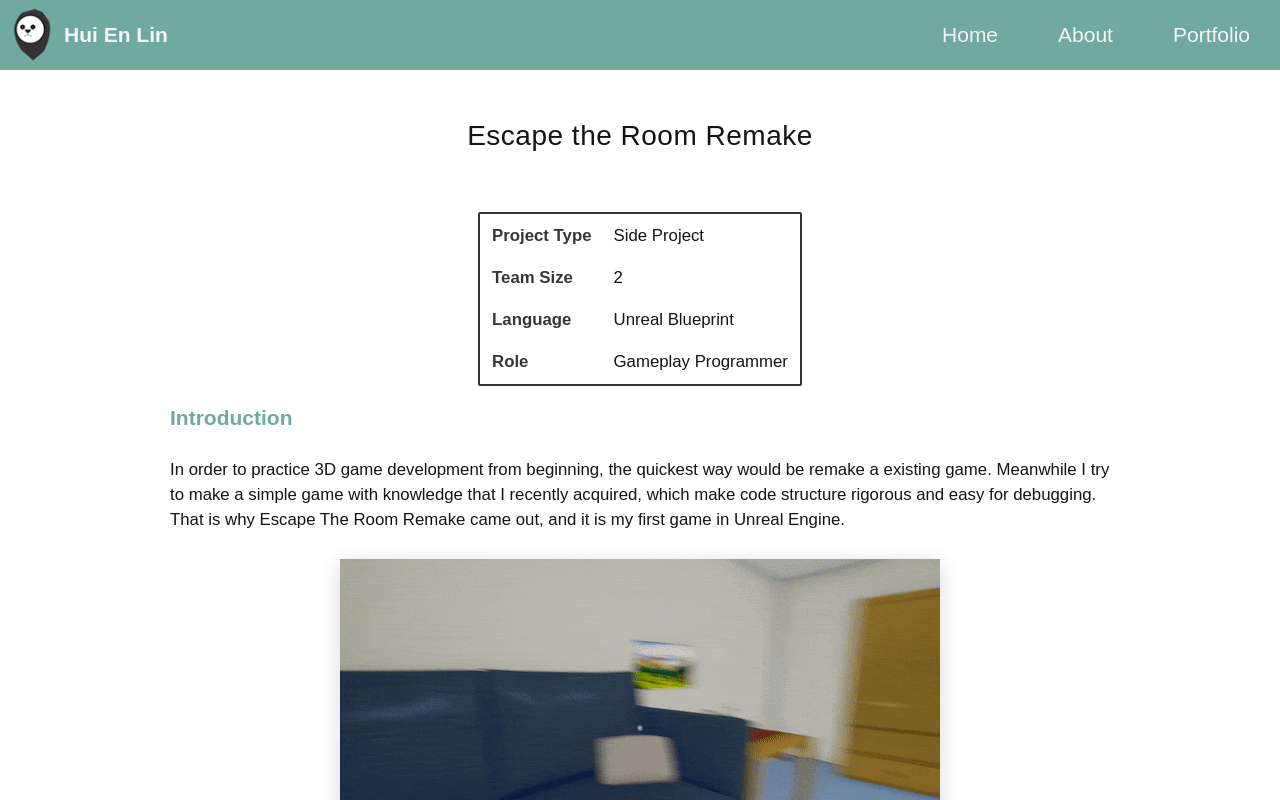
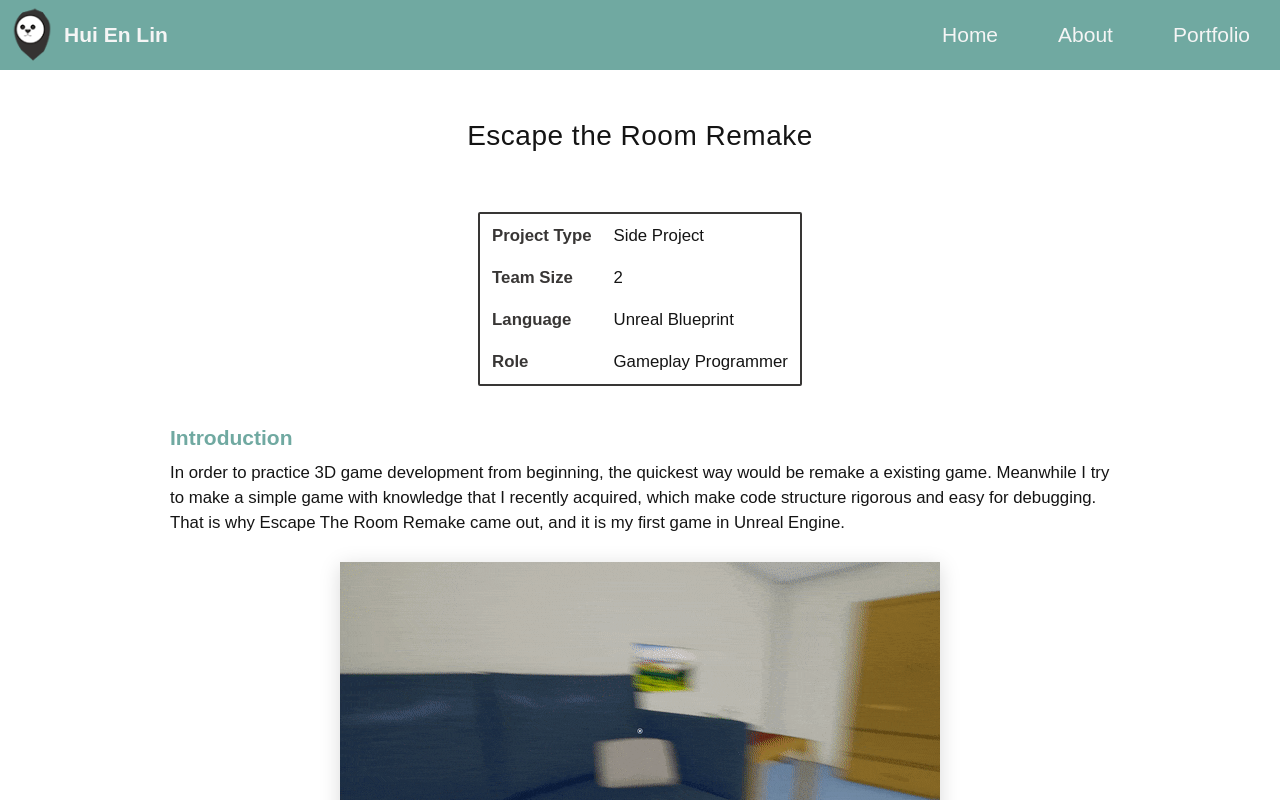
Before and after one commit to willake/hui-en.me-next, a Next.js app: page /projects/escape-the-room-remake in a window 1280 px wide. Shown: the top 800 px of the page. Built offline with nearby package versions, Linux system fonts and the light colour scheme.

Commit message:
fix article layout

```diff
--- a/styles/project.module.scss
+++ b/styles/project.module.scss
@@ -47,10 +47,12 @@
 
 .contentTitle {
     font-weight: 600;
-    margin: 10px 0;
+    margin-top: 30px;
+    margin-bottom: 10px;
 }
 
 .contentParagraph {
+    margin-top: 0;
     line-height: 1.5;
 }
 
```
